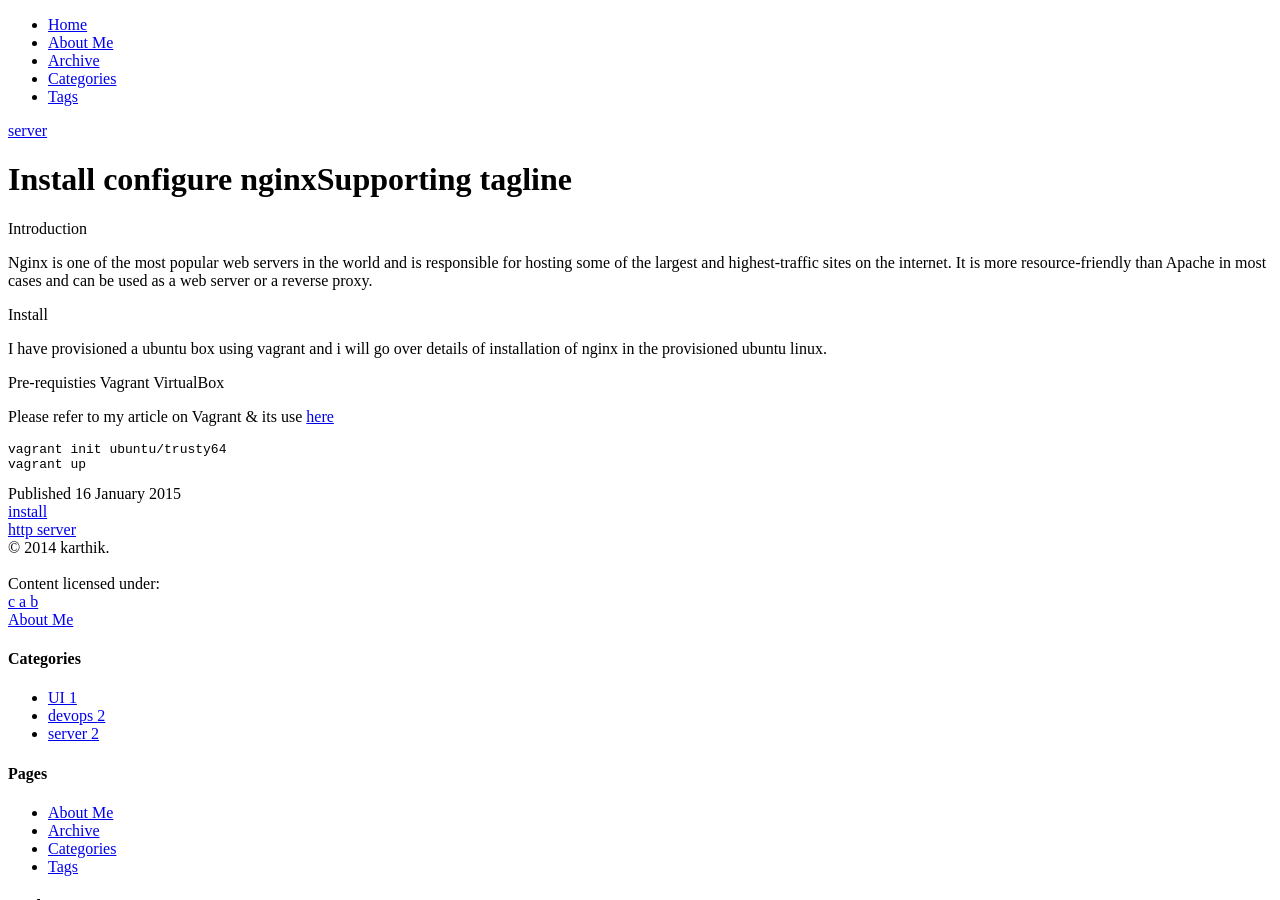
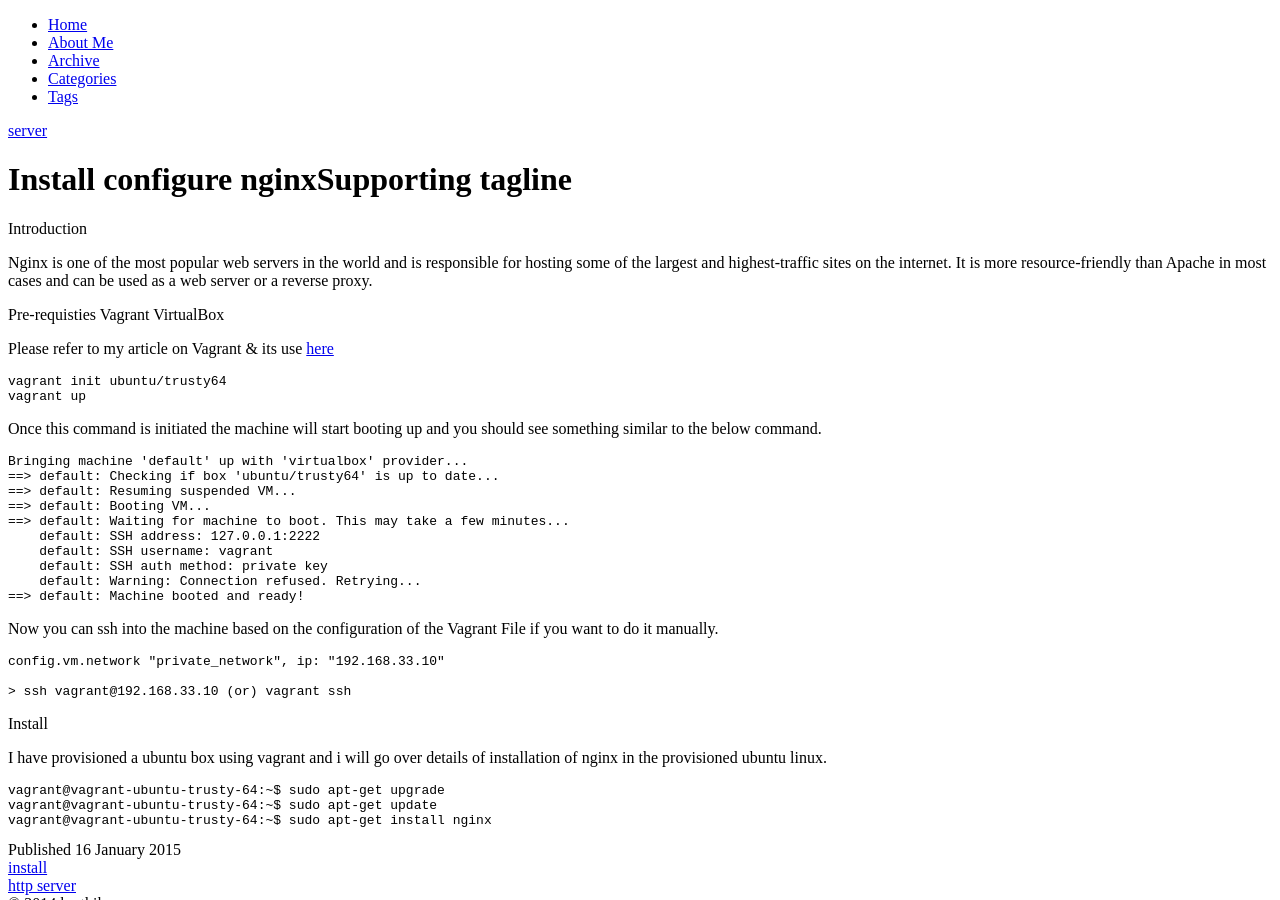
Before and after one commit to karpra/karpra.github.io, a Jekyll site: the page built from _posts/2015-1-16-install configure nginx.md, in a window 1280 px wide and 900 px high. Built offline with Jekyll 4.4.1, drawn with Linux system fonts in a browser that asks for light colours; nearby versions of some CDN libraries; library files that are not in the unit come from our copies.

Commit message:
Update 2015-1-16-install configure nginx.md

```diff
--- a/_posts/2015-1-16-install configure nginx.md
+++ b/_posts/2015-1-16-install configure nginx.md
@@ -9,16 +9,39 @@
 
 Nginx is one of the most popular web servers in the world and is responsible for hosting some of the largest and highest-traffic sites on the internet. It is more resource-friendly than Apache in most cases and can be used as a web server or a reverse proxy.
 
-Install
 
-I have provisioned a ubuntu box using vagrant and i will go over details of installation of nginx in the provisioned ubuntu linux.
-
-  Pre-requisties
+Pre-requisties
   Vagrant
   VirtualBox
 
 Please refer to my article on Vagrant & its use [here](http://karpra.github.io/devops/2014/09/19/introduction%20to%20vagrant/)
 
-<pre><code>vagrant init ubuntu/trusty64
-vagrant up
-</code></pre>
+    vagrant init ubuntu/trusty64
+    vagrant up
+
+Once this command is initiated the machine will start booting up and you should see something similar to the below command.
+
+    Bringing machine 'default' up with 'virtualbox' provider...
+    ==> default: Checking if box 'ubuntu/trusty64' is up to date...
+    ==> default: Resuming suspended VM...
+    ==> default: Booting VM...
+    ==> default: Waiting for machine to boot. This may take a few minutes...
+        default: SSH address: 127.0.0.1:2222
+        default: SSH username: vagrant
+        default: SSH auth method: private key
+        default: Warning: Connection refused. Retrying...
+    ==> default: Machine booted and ready!
+
+Now you can ssh into the machine based on the configuration of the Vagrant File if you want to do it manually.
+
+    config.vm.network "private_network", ip: "192.168.33.10"
+
+    > ssh vagrant@192.168.33.10 (or) vagrant ssh
+
+Install
+
+I have provisioned a ubuntu box using vagrant and i will go over details of installation of nginx in the provisioned ubuntu linux.
+
+    vagrant@vagrant-ubuntu-trusty-64:~$ sudo apt-get upgrade
+    vagrant@vagrant-ubuntu-trusty-64:~$ sudo apt-get update
+    vagrant@vagrant-ubuntu-trusty-64:~$ sudo apt-get install nginx
```
